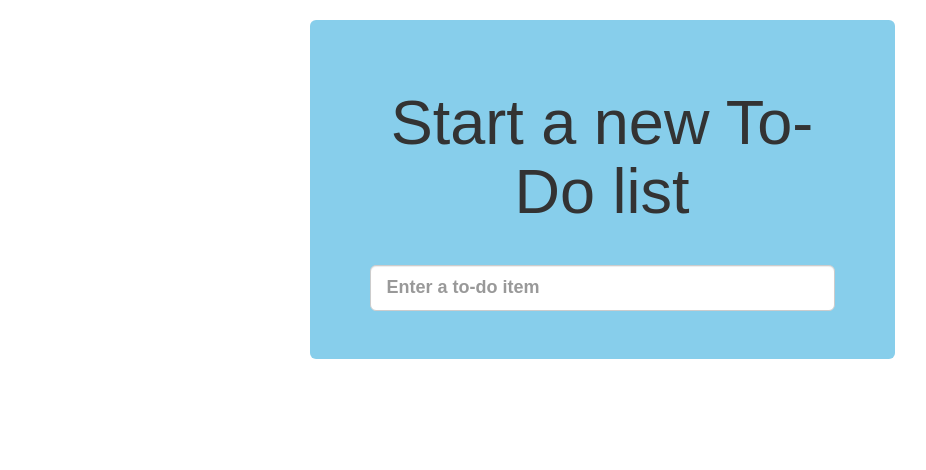
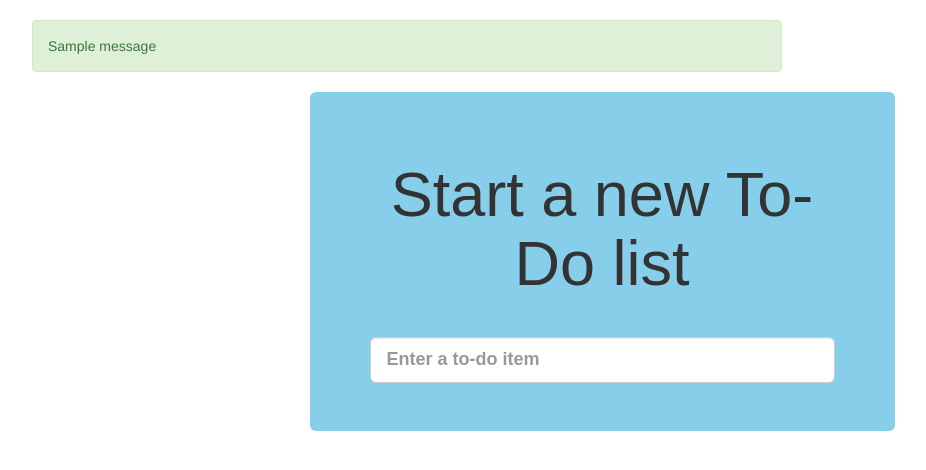
Before and after one commit to TheProrok29/django_to_do_list, a Django app: page / in a window 1280 px wide. Shown: the part 52-522 px from the top of the page, without its empty margins (38-964 px from the left). Run offline with Django 3.2, Linux system fonts and the light colour scheme; tables that the repository leaves empty hold one stand-in row (values such as "Sample post"); one stand-in notice (Sample message) is shown; some libraries are stand-ins or nearby versions.

Commit message:
Add success message to accounts/views and base.html

```diff
--- a/lists/templates/base.html
+++ b/lists/templates/base.html
@@ -15,13 +15,26 @@
     <nav class="navbar navbar-default" role="navigation">
         <div class="container-fluid">
             <a class="navbar-brand" href="/">Superlists</a>
-            <form class="navbar-form navbar-right" method="POST" action="#">
+            <form class="navbar-form navbar-right" method="POST" action="{% url 'send_login_email' %}">
                 <span>Enter email to log in:</span>
                 <input class="form-control" name="email" type="text"/>
                 {% csrf_token %}
             </form>
         </div>
     </nav>
+    {% if messages %}
+        <div class="row">
+            <div class="col-md-8">
+                {% for message in messages %}
+                    {% if message.level_tag == 'success' %}
+                        <div class="alert alert-success">{{ message }}</div>
+                    {% else %}
+                        <div class="alert alert-warning">message</div>
+                    {% endif %}
+                {% endfor %}
+            </div>
+        </div>
+    {% endif %}
     <div class="row">
         <div class="col-md-6 col-md-offset-3 jumbotron">
             <div class="text-center">
```
Also changed, not shown: accounts/tests/test_views.py (+46 -0 lines), accounts/views.py (+7 -1 lines).
